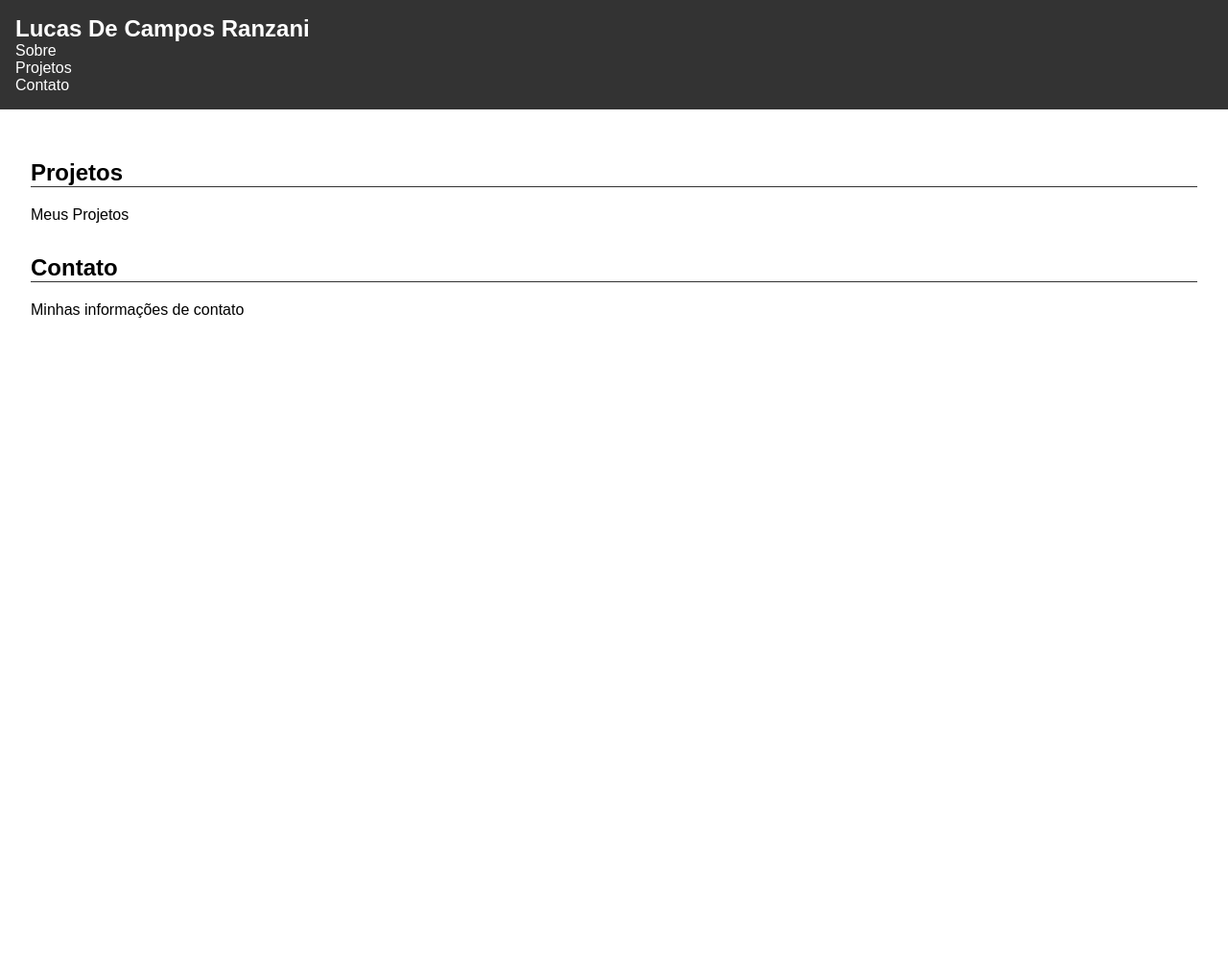
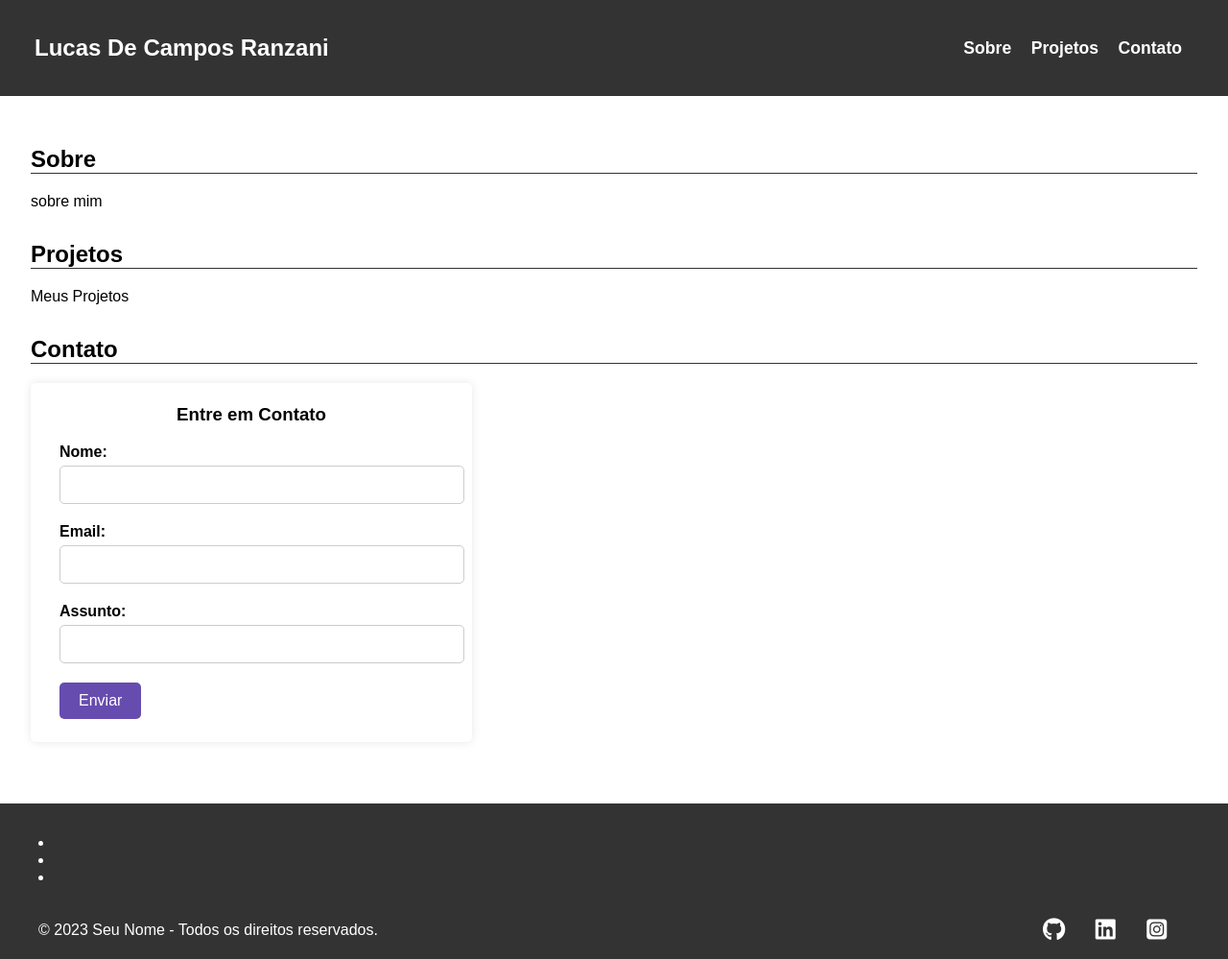
Before and after one commit to llucascr/Portifolio, a plain HTML site: page index.html in a window 1280 px wide. Shown: the whole page at 96% size. Before the commit the page ends 800 px from the top, so only its background shows below. Drawn offline with Linux system fonts and the light colour scheme.

Commit message:
Rodapé e Criação do formulario da parte de Contato

```diff
--- a/CSS/style.css
+++ b/CSS/style.css
@@ -12,17 +12,32 @@ header {
 
 header h1 {
     margin: 0;
+    padding: 20px;
 }
 
 nav ul {
+    position: fixed;
+    top: 40px;
+    right: 2rem;
     list-style: none;
     margin: 0;
     padding: 0;
 }
 
+nav ul li {
+    display: inline-block;
+    margin-right: 1rem;
+}
+
 nav ul li a {
+    font-size: 1.1rem;
+    font-weight: bold;
     color: #fff;
     text-decoration: none;
+}
+
+nav ul li a:hover {
+    color: rgb(187, 12, 12);
 }
 
 main {
@@ -36,3 +51,95 @@ h2 {
 section {
     margin-bottom: 2rem;
 }
+
+/* Estilizando o CONTATO */
+.container {
+    max-width: 400px;
+    margin: 0;
+    padding: 30px;
+    padding-top: 4px;
+    padding-bottom: 4px;
+    background-color: #fff;
+    border-radius: 5px;
+    box-shadow: 0 0 10px rgba(0, 0, 0, 0.1);
+}
+h3 {
+    text-align: center;
+}
+
+.form-group {
+    margin-bottom: 20px;
+}
+
+label {
+    display: block;
+    margin-bottom: 5px;
+    font-weight: bold;
+}
+
+input[type="text"],
+input[type="email"] {
+    width: 100%;
+    padding: 10px;
+    font-size: 16px;
+    border: 1px solid #ccc;
+    border-radius: 5px;
+}
+
+button {
+    padding: 10px 20px;
+    background-color: #664caf;
+    color: #fff;
+    border: none;
+    border-radius: 5px;
+    font-size: 16px;
+    cursor: pointer;
+}
+
+button:hover {
+    background-color: #4c29ac;
+}
+
+button:active {
+    background-color: #a78fe9;
+}
+
+/* Estilizando o SOBRE */
+
+
+/* Estilizando o rodapé (footer) */
+
+footer {
+    background-color: #333;
+    color: #fff;
+    padding: 1rem ;
+}
+
+.footer-container {
+    max-width: 1200px;
+    margin: 0 auto;
+    display: flex;
+    justify-content: space-between;
+    align-items: center;
+}
+
+.footer-container p {
+    margin: 0;
+}
+
+.social-links {
+    list-style: none;
+    padding: 0;
+    margin: 0;
+}
+
+.social-links li {
+    display: inline-block;
+    margin-right: 1.2rem;
+}
+
+.social-links li a {
+    color: #fff;
+    text-decoration: none;
+    font-size: 1.5rem;
+}
--- a/index.html
+++ b/index.html
@@ -3,6 +3,7 @@
 <head>
     <meta charset="UTF-8">
     <meta name="viewport" content="width=device-width, initial-scale=1.0">
+    <link rel="stylesheet" href="fontawesome/css/all.min.css">
     <script src="JS/script.js" defer></script>
     <link rel="stylesheet" href="CSS/style.css">
     <title>Lucas De Campos - Portifólio</title>
@@ -20,6 +21,12 @@
     </header>
 
     <main>
+        <section id="sobre">
+            <div class="loader"></div>
+            <h2>Sobre</h2>
+            <p>sobre mim</p>
+        </section>
+
         <section id="projetos">
             <h2>Projetos</h2>
             <p>Meus Projetos</p>
@@ -27,8 +34,49 @@
 
         <section id="contato">
             <h2>Contato</h2>
-            <p>Minhas informações de contato</p>
+            <div class="container">
+                <h3>Entre em Contato</h3>
+                <form action="#" method="POST">
+                    <div class="form-group">
+                        <label for="name">Nome:</label>
+                        <input type="text" id="name" name="name" required>
+                    </div>
+                    <div class="form-group">
+                        <label for="email">Email:</label>
+                        <input type="email" id="email" name="email" required>
+                    </div>
+                    <div class="form-group">
+                        <label for="subject">Assunto:</label>
+                        <input type="text" id="subject" name="subject" required>
+                    </div>
+                    <div class="form-group">
+                        <button type="submit">Enviar</button>
+                    </div>
+                </form>
         </section>
     </main>
+
+    <footer>
+        <div>
+            <section>
+                <ul>
+                    <li><a href="#sobre"></a></li>
+                    <li><a href="#projetos"></a></li>
+                    <li><a href="#contato"></a></li>
+                </ul>
+            </section>
+        </div>
+        <div class="footer-container">
+            <p>&copy; 2023 Seu Nome - Todos os direitos reservados.</p>
+            <ul class="social-links">
+                <li><a href="https://github.com/llucascr" target="_blank"><i class="fab fa-github"></i></a></li>
+                <li><a href="https://linkedin.com/in/seunome" target="_blank"><i class="fab fa-linkedin"></i></a></li>
+                <li><a href="https://www.instagram.com/lucasscampos11/" target="_blank"><i class="fa-brands fa-square-instagram"></i></a></li>
+                <!-- Adicione outros links de redes sociais aqui, se desejar -->
+            </ul>
+        </div>
+    </footer>
+
+    <script src="https://kit.fontawesome.com/216387245f.js" crossorigin="anonymous"></script>
 </body>
 </html>
```
